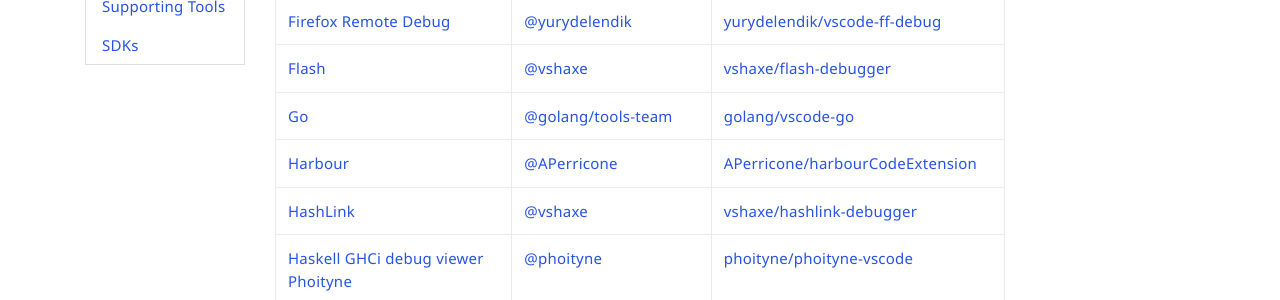
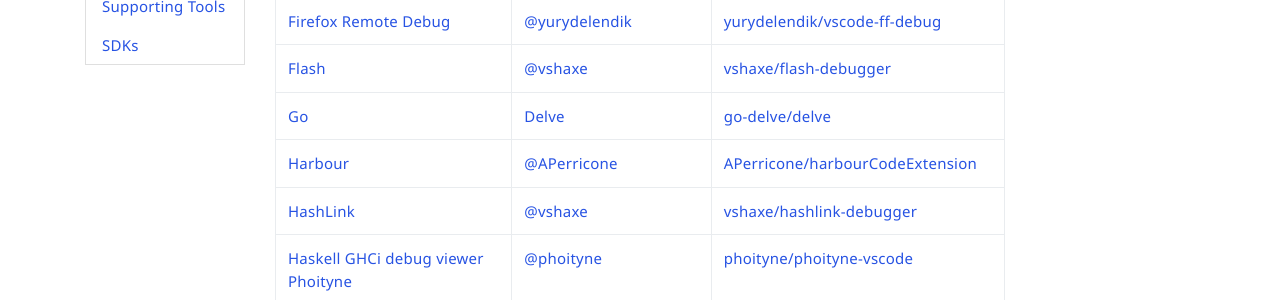
Before and after one commit to microsoft/debug-adapter-protocol, a Jekyll site: the page built from _implementors/adapters.md, in a window 1280 px wide and 900 px high, scrolled down 1440 px. Shown: the part 154-454 px from the top of the window. Built offline with Jekyll 4.4.1, drawn with Linux system fonts in a browser that asks for light colours; nearby versions of some CDN libraries; comment, search, counter and statistics services are not loaded.

Commit message:
Update Go debug adapter location
`dlv dap` is the proper DA for Go.
VSCode Go no longer maintains the legacy debug adapter.

cc @polinasok @suzmue

```diff
--- a/_implementors/adapters.md
+++ b/_implementors/adapters.md
@@ -37,7 +37,7 @@
 [ESP32 Debugger](https://github.com/espressif/esp-debug-adapter)|[@espressif](https://github.com/espressif)|[esp_debug_adapter](https://github.com/espressif/esp-debug-adapter)
 [Firefox Remote Debug](https://marketplace.visualstudio.com/items?itemName=yurydelendik.firefox-debug)|[@yurydelendik](https://github.com/yurydelendik)|[yurydelendik/vscode-ff-debug](https://github.com/yurydelendik/vscode-ff-debug)
 [Flash](https://marketplace.visualstudio.com/items?itemName=vshaxe.haxe-debug)|[@vshaxe](https://github.com/vshaxe/)|[vshaxe/flash-debugger](https://github.com/vshaxe/flash-debugger)
-[Go](https://marketplace.visualstudio.com/items?itemName=golang.Go)|[@golang/tools-team](https://github.com/orgs/golang/teams/tools-team)|[golang/vscode-go](https://github.com/golang/vscode-go)
+[Go](https://github.com/go-delve/delve/tree/master/Documentation/api/dap)|[Delve](https://github.com/go-delve)|[go-delve/delve](https://github.com/go-delve/delve)
 [Harbour](https://marketplace.visualstudio.com/items?itemName=aperricone.harbour)|[@APerricone](https://github.com/APerricone)|[APerricone/harbourCodeExtension](https://github.com/APerricone/harbourCodeExtension)
 [HashLink](https://marketplace.visualstudio.com/items?itemName=HaxeFoundation.haxe-hl)|[@vshaxe](https://github.com/vshaxe/)|[vshaxe/hashlink-debugger](https://github.com/vshaxe/hashlink-debugger)
 [Haskell GHCi debug viewer Phoityne](https://marketplace.visualstudio.com/items?itemName=phoityne.phoityne-vscode)|[@phoityne](https://github.com/phoityne)|[phoityne/phoityne-vscode](https://github.com/phoityne/phoityne-vscode)
```
